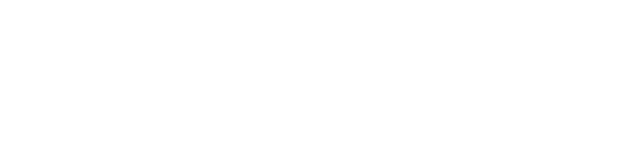
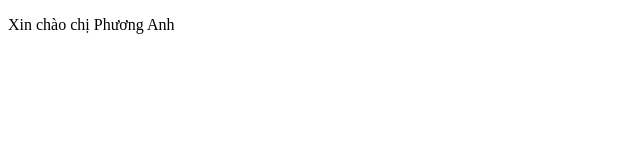
Before and after one commit to hoaithuannguyen/git-demo-3, a plain HTML site: page index.html in a window 1280 px wide. Shown: the whole page, without its empty margins (0-640 px from the left). Drawn offline with Linux system fonts and the light colour scheme.

Commit message:
thuanedit1

```diff
--- a/index.html
+++ b/index.html
@@ -9,5 +9,6 @@
   </head>
   <body>
     <script></script>
+    <p>Xin chào chị Phương Anh</p>
   </body>
 </html>
```
